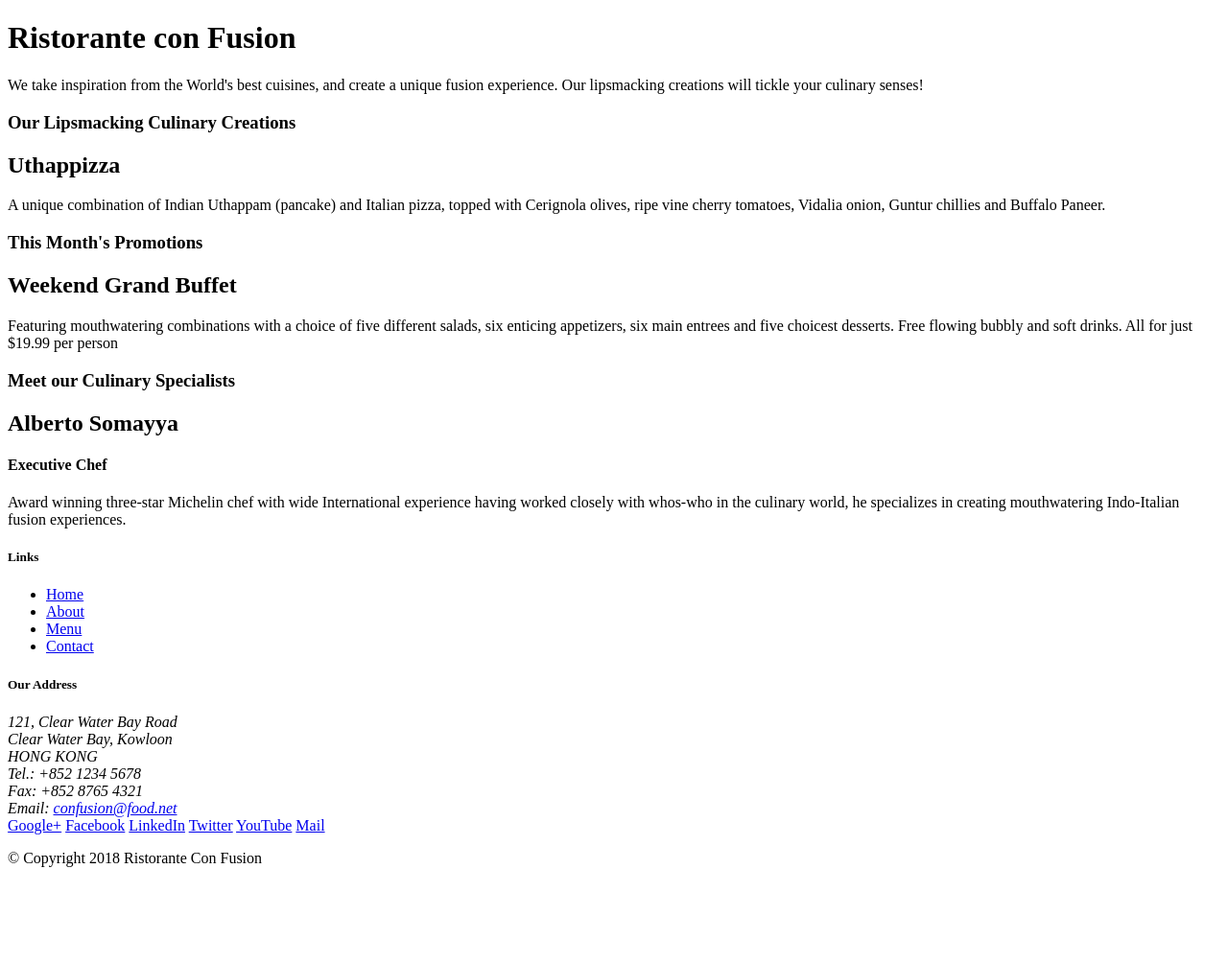
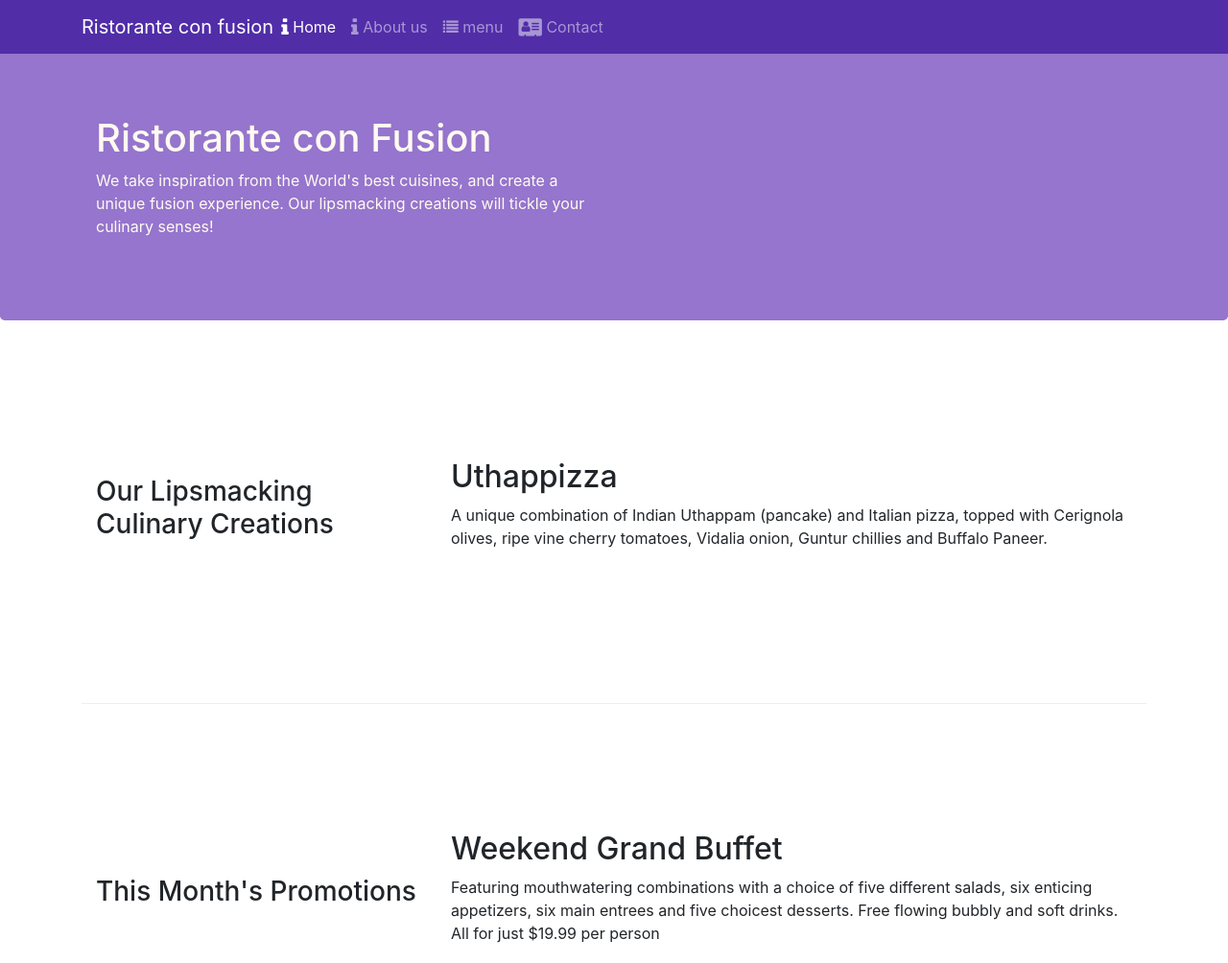
Before and after one commit to krutikkanzariya/basic-webdesign-using-bootstrap4, a website: page index.html in a window 1280 px wide. Shown: the top 1004 px of the page at 96% size. Before the commit the page ends 920 px from the top, so only its background shows below. Drawn offline with nearby package versions, Linux system fonts and the light colour scheme.

Commit message:
change social icon

```diff
--- /dev/null
+++ b/css/style.css
@@ -0,0 +1,37 @@
+.row-header{
+	margin: 0px auto;
+	padding: 0px auto;
+}
+
+.row-content{
+	margin:0px auto;
+	padding: 50px 0px 50px 0px;
+	border-bottom: 1px ridge;
+	min-height: 400px;
+}
+
+.footer{
+	background-color: #D1C4E9;
+	margin:0px auto;
+	padding: 20px 0px 20px 0px;
+}
+.jumbotron{
+	padding: 70px 30px 70px 30px;
+	margin:0px;
+	background: #9575CD;
+	color:floralwhite;
+
+}
+.address{
+	font-size: 80%;
+	margin:0px;
+	color:#0f0f0f;
+}
+body{
+	padding: 50px 0px 0px 0px;
+	z-index: 0;
+}
+
+.navbar-dark{
+	background-color: #512DA8;
+}
--- a/index.html
+++ b/index.html
@@ -2,51 +2,81 @@
 <html lang="en">
 
 <head>
+    <meta charset="utf-8">
+    <meta name="viewport" content="width=device-width, initial-scale=1, shrink-to-fit=no">
+    <meta http-equiv="x-ua-compatible" content="ie=edge">
+    <link rel="stylesheet" type="text/css" href="node_modules/bootstrap/dist/css/bootstrap.min.css">
+    <link rel="stylesheet" type="text/css" href="css/style.css">
+
+    <link rel="stylesheet" type="text/css" href="./node_modules/font-awesome/css/font-awesome.min.css">
+    <link rel="stylesheet" type="text/css" href="./node_modules/bootstrap-social/bootstrap-social.css">
+
+
+
     <title>Ristorante Con Fusion</title>
 </head>
 
 <body>
 
-    <header>
-        <div>
-            <div>
-                <div>
+
+    <nav class="navbar navbar-dark navbar-expand-sm  fixed-top">
+        <div class="container">
+            <button class="navbar-toggler" type="button" data-toggle="collapse" data-target="#Navbar">
+                <span class="navbar-toggler-icon"></span>
+            </button>
+            <a class="navbar-brand mr-auto" href="#">Ristorante con fusion</a>
+            <div class="collapse navbar-collapse" id="Navbar">
+            <ul class="navbar-nav mr-auto">
+                <li class="navbar-item active"><a class="nav-link " href="#"><span class="fa fa-info fa-lg"></span>  Home</a></li>
+                <li class="navbar-item"><a class="nav-link" href="./aboutus.html"><span class="fa fa-info fa-lg"></span> About us</a></li>
+                <li class="navbar-item"><a class="nav-link" href="#"><span class="fa fa-list fa-lf"></span> menu</a></li>
+                <li class="navbar-item"><a class="nav-link" href="#"><span class="fa fa-address-card fa-lg"></span> Contact</a></li>
+            </ul>
+            </div>
+        </div>
+
+    </nav>
+
+    <header class="jumbotron">
+        <div class="container">
+            <div class="row row-header">
+                <div class="col-12 col-sm">
                     <h1>Ristorante con Fusion</h1>
                     <p>We take inspiration from the World's best cuisines, and create a unique fusion experience. Our lipsmacking creations will tickle your culinary senses!</p>
                 </div>
-                <div>
+                <div class="col-12 col-sm">
                 </div>
             </div>
         </div>
     </header>
 
-    <div>
-        <div>
-            <div>
+    <div class="container">
+        <div class="row row-content align-items-center">
+            <div class="col-12  col-sm-4">
                 <h3>Our Lipsmacking Culinary Creations</h3>
             </div>
-            <div>
+            <div class="col-12  col-sm">
                 <h2>Uthappizza</h2>
                 <p>A unique combination of Indian Uthappam (pancake) and Italian pizza, topped with Cerignola olives, ripe vine cherry tomatoes, Vidalia onion, Guntur chillies and Buffalo Paneer.</p>
             </div>
         </div>
 
 
-        <div>
-            <div>
+        <div class="row row-content align-items-center">
+            <div class="col-12 col-sm-4">
                 <h3>This Month's Promotions</h3>
             </div>
-            <div>
+            <div class="col-12 col-sm">
                 <h2>Weekend Grand Buffet</h2>
                 <p>Featuring mouthwatering combinations with a choice of five different salads, six enticing appetizers, six main entrees and five choicest desserts. Free flowing bubbly and soft drinks. All for just $19.99 per person </p>
             </div>
         </div>
 
-        <div>
-            <div>
+        <div class="row row-content align-items-center">
+            <div class="col-12 col-sm-4 col-md-3">
                 <h3>Meet our Culinary Specialists</h3>
             </div>
-            <div>
+            <div class="col-12 col-sm col-md">
                 <h2>Alberto Somayya</h2>
                 <h4>Executive Chef</h4>
                 <p>Award winning three-star Michelin chef with wide International experience having worked closely with whos-who in the culinary world, he specializes in creating mouthwatering Indo-Italian fusion experiences. </p>
@@ -54,48 +84,51 @@
         </div>
     </div>
 
-    <footer>
-        <div>
-            <div>
-                <div>
+    <footer class="footer">
+        <div class="container">
+            <div class="row">
+                <div class="col-4 offset-1 col-sm-2">
                     <h5>Links</h5>
-                    <ul>
+                    <ul list="list-unstyled">
                         <li><a href="#">Home</a></li>
-                        <li><a href="#">About</a></li>
+                        <li><a href="./aboutus">About</a></li>
                         <li><a href="#">Menu</a></li>
                         <li><a href="#">Contact</a></li>
                     </ul>
                 </div>
-                <div>
+                <div class="col-7 col-sm-5">
                     <h5>Our Address</h5>
                     <address>
-		              121, Clear Water Bay Road<br>
-		              Clear Water Bay, Kowloon<br>
-		              HONG KONG<br>
-		              Tel.: +852 1234 5678<br>
-		              Fax: +852 8765 4321<br>
-		              Email: <a href="mailto:confusion@food.net">confusion@food.net</a>
-		           </address>
+                      121, Clear Water Bay Road<br>
+                      Clear Water Bay, Kowloon<br>
+                      HONG KONG<br>
+                      <i class="fa fa-phone fa-lg"></i>: +852 1234 5678<br>
+                      <i class="fa fa-fax fa-lg"></i>: +852 8765 4321<br>
+                      <i class="fa fa-envelope fa-lg"></i>: <a href="mailto:confusion@food.net">confusion@food.net</a>
+                   </address>
                 </div>
-                <div>
-                    <div>
-                        <a href="http://google.com/+">Google+</a>
-                        <a href="http://www.facebook.com/profile.php?id=">Facebook</a>
-                        <a href="http://www.linkedin.com/in/">LinkedIn</a>
-                        <a href="http://twitter.com/">Twitter</a>
-                        <a href="http://youtube.com/">YouTube</a>
-                        <a href="mailto:">Mail</a>
+                <div class="ol-12 col-sm-4
+                      text-center align-self-center">
+                    <div class="text-center">
+                        <a class="btn btn-social-icon btn-google" href="http://google.com/+"><i class="fa fa-google-plus fa-lg"></i></a>
+                        <a class="btn btn-social-icon btn-facebook" href="http://www.facebook.com/profile.php?id="><i class="fa fa-facebook fa-lg"></i></a>
+                        <a class="btn btn-social-icon btn-linkedin" href="http://www.linkedin.com/in/"><i class="fa fa-linkedin fa-lg"></i></a>
+                        <a class="btn btn-social-icon btn-twitter" href="http://twitter.com/"><i class="fa fa-twitter fa-lg"></i></a>
+                        <a class="btn btn-social-icon btn-youtube" href="http://youtube.com/"><i class="fa fa-youtube fa-lg"></i></a>
+                        <a class="btn btn-social-icon" href="mailto:"><i class="fa fa-envelope-o fa-lg"></i></a>
                     </div>
                 </div>
            </div>
-           <div>
-                <div>
+           <div class="row justify-content-center">
+                <div class="col-auto ">
                     <p>© Copyright 2018 Ristorante Con Fusion</p>
                 </div>
            </div>
         </div>
     </footer>
-
+    <script src="node_modules/jquery/dist/jquery.slim.min.js"></script>
+    <script src="node_modules/popper.js/dist/umd/popper.min.js"></script>
+    <script src="node_modules/bootstrap/dist/js/bootstrap.min.js"></script>
 </body>
 
 </html>
```
Also changed, not shown: aboutus.html (added, +140 -0 lines), package.json (+8 -1 lines), 1 other file.
